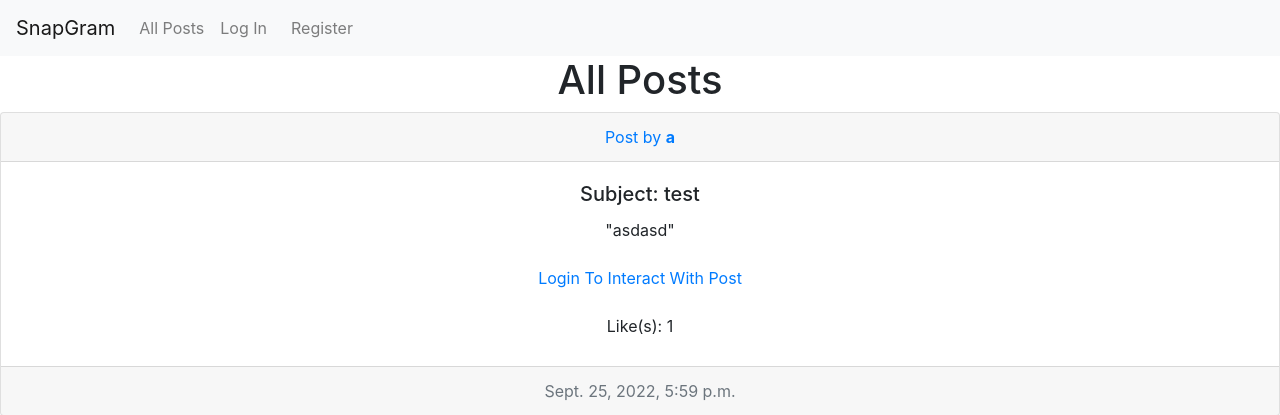
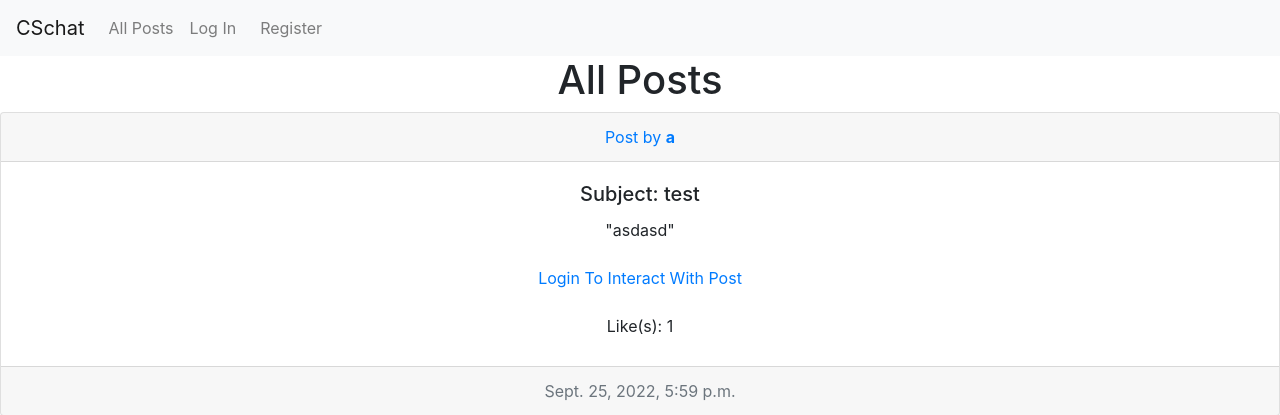
Before and after one commit to amaanjaved1/CSchat, a Django app: page / in a window 1280 px wide. Shown: the top 415 px of the page. Run offline with Django 3.2, Linux system fonts and the light colour scheme; data comes from the database, SQL or seed files in the repository; both versions use the stored data as it was after the commit; some libraries are stand-ins or nearby versions.

Commit message:
Last changes

```diff
--- a/network/network/templates/network/layout.html
+++ b/network/network/templates/network/layout.html
@@ -3,7 +3,7 @@
 <!DOCTYPE html>
 <html lang="en">
     <head>
-        <title>{% block title %}SnapGram{% endblock %}</title>
+        <title>{% block title %}CSchat{% endblock %}</title>
         <link rel="stylesheet" href="https://stackpath.bootstrapcdn.com/bootstrap/4.4.1/css/bootstrap.min.css" integrity="sha384-Vkoo8x4CGsO3+Hhxv8T/Q5PaXtkKtu6ug5TOeNV6gBiFeWPGFN9MuhOf23Q9Ifjh" crossorigin="anonymous">
         <link href="{% static 'network/styles.css' %}" rel="stylesheet">
         <script src="{% static 'network/index.js' %}"></script>
@@ -12,7 +12,7 @@
     <body>
 
         <nav class="navbar navbar-expand-lg navbar-light bg-light">
-            <a class="navbar-brand" href="#">SnapGram</a>
+            <a class="navbar-brand" href="#">CSchat</a>
 
             <div>
               <ul class="navbar-nav mr-auto d-flex flex-row">
```
Also changed, not shown: network/db.sqlite3.
